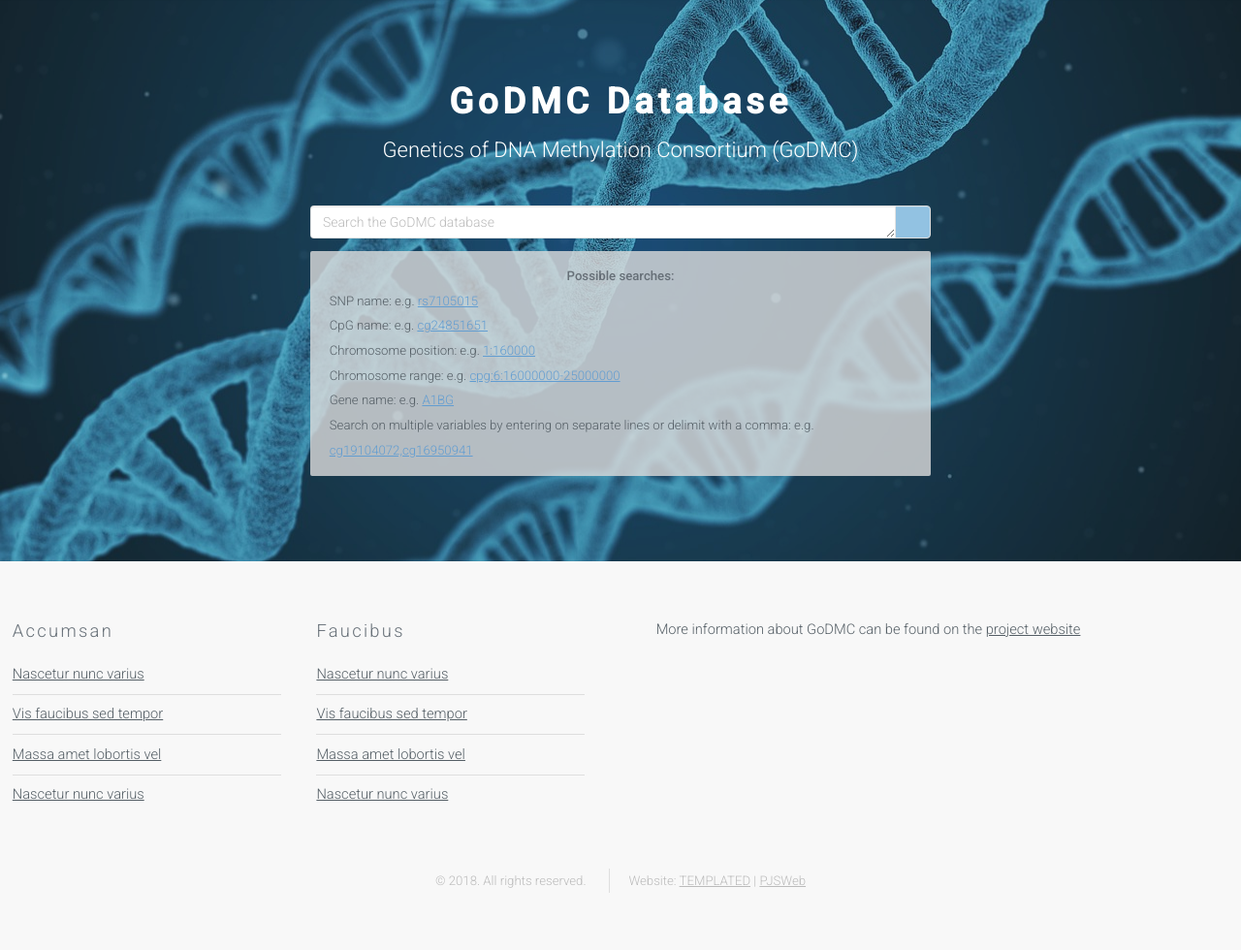
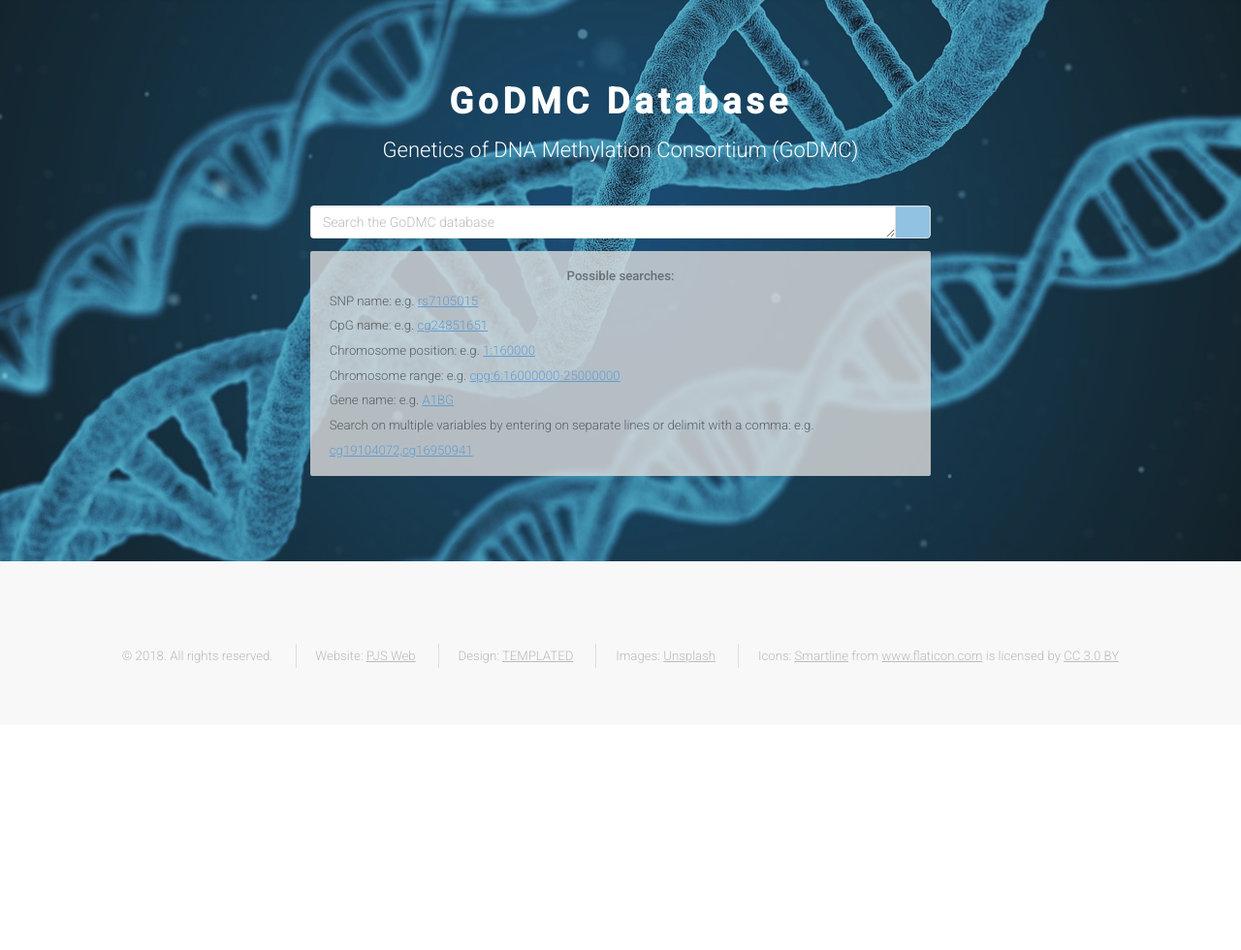
Before and after one commit to MRCIEU/GoDMC_mQTLdb, a PHP site: page /index.php in a window 1280 px wide. Shown: the part 45-1025 px from the top of the page at 97% size. After the commit the page ends 734 px from the top, so only its background shows below. Run offline with PHP 8.4, Linux system fonts and the light colour scheme; some libraries are stand-ins or nearby versions; some web fonts are replaced.

Commit message:
Removed redundant markup and added attribution links

```diff
--- a/footer.php
+++ b/footer.php
@@ -2,45 +2,12 @@
 		<!-- Footer -->
 			<footer id="footer">
 				<div class="container">
-					<div class="row double">
-						<div class="6u">
-							<div class="row collapse-at-2">
-								<div class="6u">
-									<h3>Accumsan</h3>
-									<ul class="alt">
-										<li><a href="#">Nascetur nunc varius</a></li>
-										<li><a href="#">Vis faucibus sed tempor</a></li>
-										<li><a href="#">Massa amet lobortis vel</a></li>
-										<li><a href="#">Nascetur nunc varius</a></li>
-									</ul>
-								</div>
-								<div class="6u">
-									<h3>Faucibus</h3>
-									<ul class="alt">
-										<li><a href="#">Nascetur nunc varius</a></li>
-										<li><a href="#">Vis faucibus sed tempor</a></li>
-										<li><a href="#">Massa amet lobortis vel</a></li>
-										<li><a href="#">Nascetur nunc varius</a></li>
-									</ul>
-								</div>
-							</div>
-						</div>
-						<div class="6u">
-							<!-- <h2>GoDMC Website</h2> -->
-							<p>More information about GoDMC can be found on the <a href="http://godmc.org.uk/">project website</a></p>
-							<!-- <ul class="icons">
-								<li><a href="#" class="icon fa-twitter"><span class="label">Twitter</span></a></li>
-								<li><a href="#" class="icon fa-facebook"><span class="label">Facebook</span></a></li>
-								<li><a href="#" class="icon fa-instagram"><span class="label">Instagram</span></a></li>
-								<li><a href="#" class="icon fa-linkedin"><span class="label">LinkedIn</span></a></li>
-								<li><a href="#" class="icon fa-pinterest"><span class="label">Pinterest</span></a></li>
-							</ul> -->
-						</div>
-					</div>
 					<ul class="copyright">
-						<li>&copy; 2018. All rights reserved.</li>
-						<li>Website: <a href="http://templated.co">TEMPLATED</a> | <a href="http://pjsweb.uk">PJSWeb</a></li>
-
+						<li>&copy; <?php echo date("Y"); ?>. All rights reserved.</li>
+						<li>Website: <a href="https://pjsweb.uk">PJS Web</a></li>
+						<li>Design: <a href="http://templated.co">TEMPLATED</a></li>
+						<li>Images: <a href="http://unsplash.com">Unsplash</a></li>
+						<li>Icons: <a href="https://www.flaticon.com/authors/smartline" title="Smartline">Smartline</a> from <a href="https://www.flaticon.com/" title="Flaticon">www.flaticon.com</a> is licensed by <a href="http://creativecommons.org/licenses/by/3.0/" title="Creative Commons BY 3.0" target="_blank">CC 3.0 BY</a></li>
 					</ul>
 				</div>
 			</footer>
```
